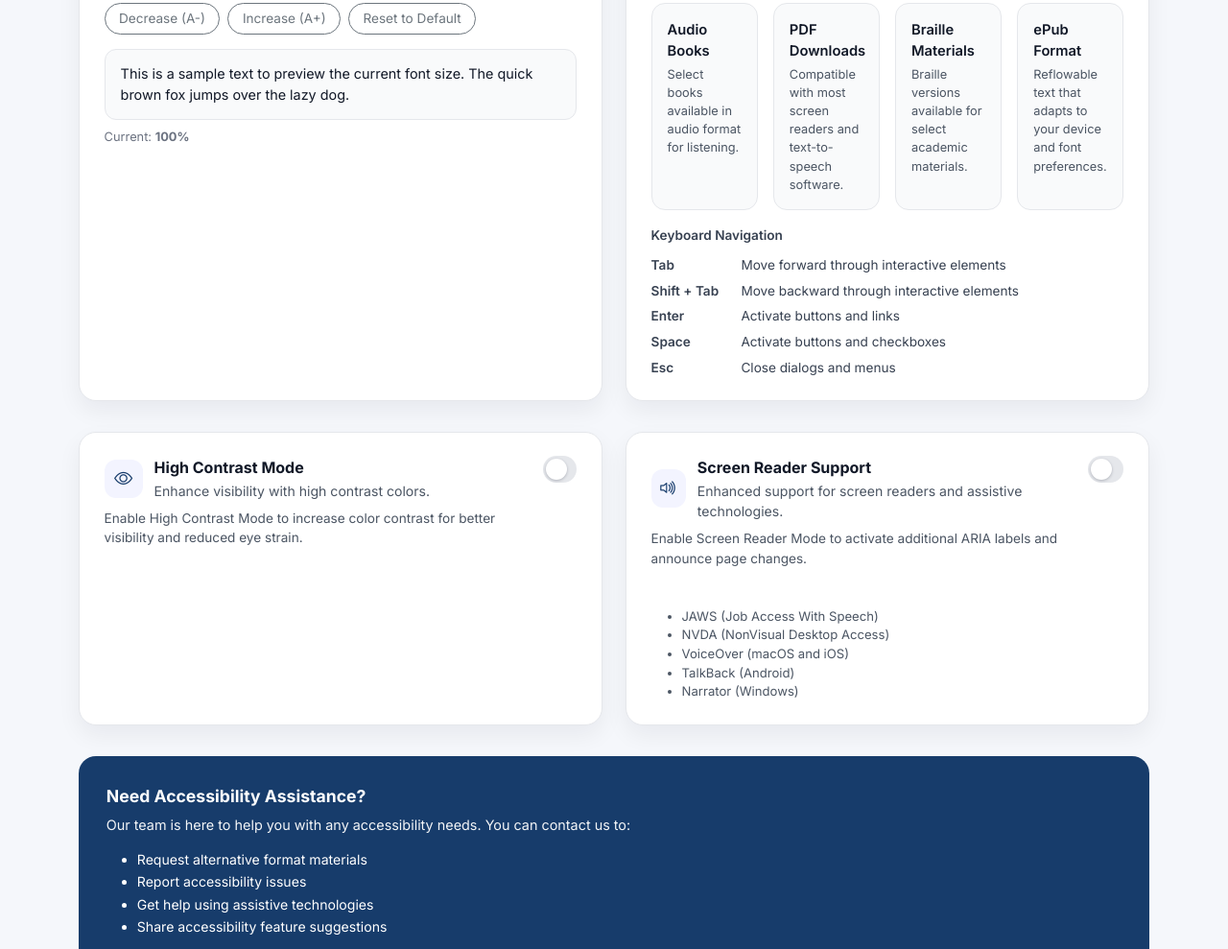
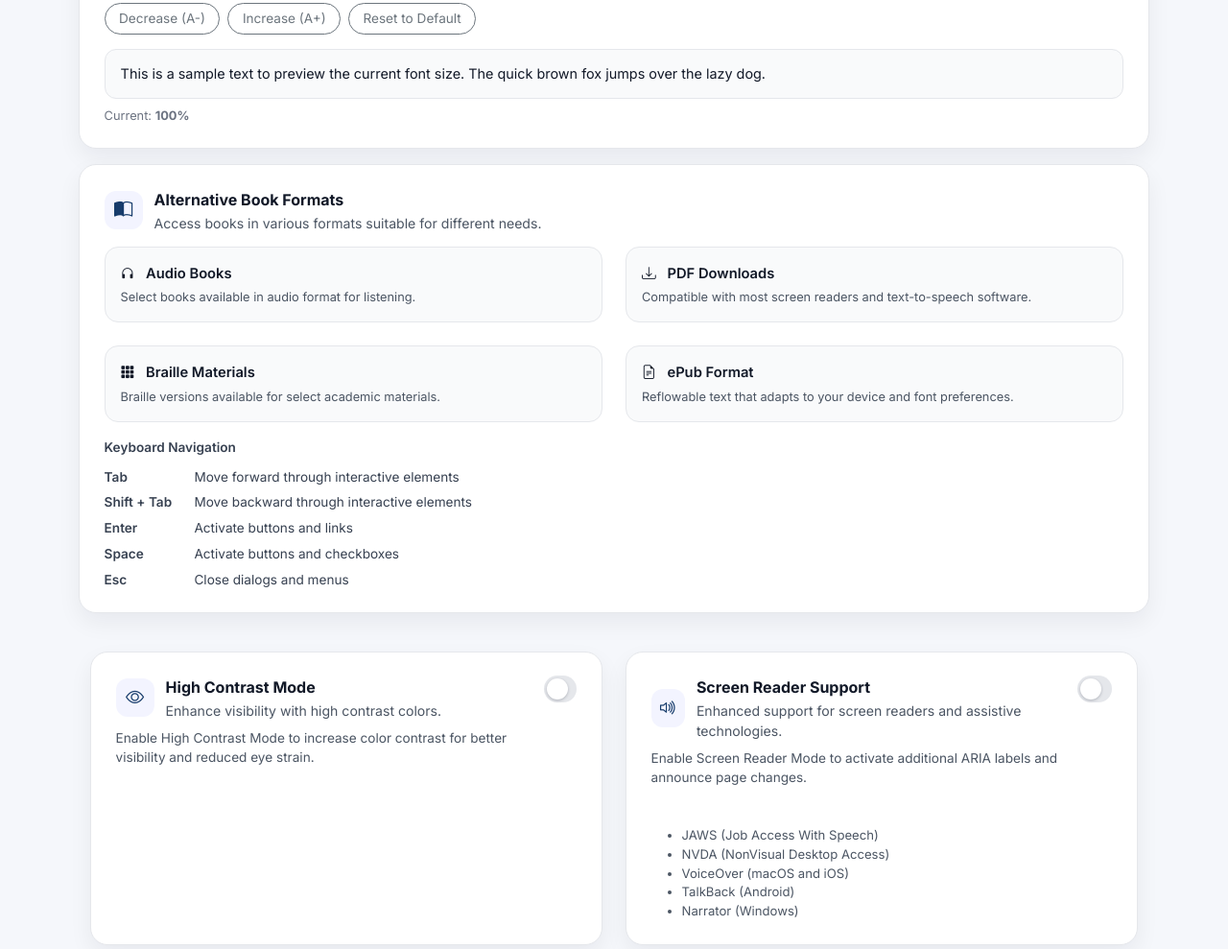
Before and after one commit to ayatkady/eelu-library-hub, a plain HTML site: page frontend/accessibility.html in a window 1280 px wide. Shown: the part 444-1433 px from the top of the page at 96% size. Drawn offline with nearby package versions, Linux system fonts and the light colour scheme; sample sign-in values are in the browser's storage.

Commit message:
Update accessibility page layout with Bootstrap grid

```diff
--- a/frontend/accessibility.html
+++ b/frontend/accessibility.html
@@ -68,7 +68,7 @@
       </div>
 
       <!-- Text size + Alternative formats / Keyboard -->
-      <div class="access-grid-2col">
+      <div class="d-flex flex-column gap-3">
         <div class="access-card">
           <div class="access-card-header">
             <div class="access-card-icon"><i class="bi bi-type"></i></div>
@@ -90,7 +90,7 @@
           <div class="access-text-current">Current: <strong>100%</strong></div>
         </div>
 
-        <div class="access-card">
+        <div class="access-card ">
           <div class="access-card-header">
             <div class="access-card-icon"><i class="bi bi-book-half"></i></div>
             <div>
@@ -99,23 +99,57 @@
             </div>
           </div>
 
-          <div class="access-alt-grid">
+  <div class="row g-4">
+    <div class="col-12 col-md-6">
+
   <div class="access-alt-card">
-              <div class="access-alt-title">Audio Books</div>
-              <p class="access-alt-text">Select books available in audio format for listening.</p>
+    <div class="access-alt-title">
+      <i class="bi bi-headphones me-2"></i>
+      Audio Books
     </div>
+    <p class="access-alt-text">
+      Select books available in audio format for listening.
+    </p>
+  </div>
+  </div>
+
+      <div class="col-12 col-md-6">
   <div class="access-alt-card">
-              <div class="access-alt-title">PDF Downloads</div>
-              <p class="access-alt-text">Compatible with most screen readers and text-to-speech software.</p>
+    <div class="access-alt-title">
+      <i class="bi bi-download me-2"></i>
+      PDF Downloads
     </div>
+    <p class="access-alt-text">
+      Compatible with most screen readers and text-to-speech software.
+    </p>
+  </div>
+  </div>
+
+    <div class="col-12 col-md-6">
  <div class="access-alt-card">
-              <div class="access-alt-title">Braille Materials</div>
-              <p class="access-alt-text">Braille versions available for select academic materials.</p>
+  <div class="access-alt-title">
+    <i class="bi bi-grid-3x3-gap-fill me-2"></i>
+    Braille Materials
   </div>
+
+  <p class="access-alt-text">
+    Braille versions available for select academic materials.
+  </p>
+</div>
+</div>
+    <div class="col-12 col-md-6">
+
   <div class="access-alt-card">
-              <div class="access-alt-title">ePub Format</div>
-              <p class="access-alt-text">Reflowable text that adapts to your device and font preferences.</p>
+    <div class="access-alt-title">
+      <i class="bi bi-file-earmark-text me-2"></i>
+      ePub Format
     </div>
+    <p class="access-alt-text">
+      Reflowable text that adapts to your device and font preferences.
+    </p>
+  </div>
+
+
 </div>
 
           <div class="access-kb-shortcuts mt-3">
@@ -145,40 +179,65 @@
       </div>
 
 <!-- High contrast + Screen reader -->
-      <div class="access-toggle-grid">
-        <div class="access-toggle-card">
+<div class="container mt-4">
+
+  <div class="row g-4">
+
+    <!-- Card 1 -->
+    <div class="col-12 col-lg-6">
+
+      <div class="access-toggle-card h-100">
+
         <div>
           <div class="access-card-header mb-2">
             <div class="access-card-icon"><i class="bi bi-eye"></i></div>
+
             <div>
               <div class="access-card-title">High Contrast Mode</div>
-                <p class="access-card-text mb-0">Enhance visibility with high contrast colors.</p>
+              <p class="access-card-text mb-0">
+                Enhance visibility with high contrast colors.
+              </p>
             </div>
           </div>
+
           <p class="access-toggle-info-text">
             Enable High Contrast Mode to increase color contrast for better visibility and reduced eye strain.
           </p>
         </div>
+
         <div class="toggle-switch" aria-hidden="true">
           <div class="toggle-knob"></div>
         </div>
+
+      </div>
     </div>
 
-        <div class="access-toggle-card">
+    <!-- Card 2 -->
+    <div class="col-12 col-lg-6">
+
+      <div class="access-toggle-card h-100">
+
         <div>
           <div class="access-card-header mb-2">
             <div class="access-card-icon"><i class="bi bi-volume-up"></i></div>
+
             <div>
               <div class="access-card-title">Screen Reader Support</div>
-                <p class="access-card-text mb-0">Enhanced support for screen readers and assistive technologies.</p>
+              <p class="access-card-text mb-0">
+                Enhanced support for screen readers and assistive technologies.
+              </p>
             </div>
           </div>
+
           <p class="access-toggle-info-text">
             Enable Screen Reader Mode to activate additional ARIA labels and announce page changes.
           </p>
 
           <div class="mt-3">
-              <div class="fw-semibold mb-1" style="font-size:0.86rem;">Compatible Screen Readers:</div>
+            <div class="fw-semibold mb-1" style="font-size:0.86rem;">
+              Compatible Screen Readers:
+            </div>
+
             <ul class="mb-0" style="font-size:0.82rem; color:#4b5563;">
               <li>JAWS (Job Access With Speech)</li>
               <li>NVDA (NonVisual Desktop Access)</li>
@@ -188,12 +247,17 @@
             </ul>
           </div>
         </div>
+
         <div class="toggle-switch" aria-hidden="true">
           <div class="toggle-knob"></div>
         </div>
+
       </div>
     </div>
 
+  </div>
+
+</div>
       <!-- Assistance card -->
       <div class="access-assist-card">
         <div class="access-assist-title">Need Accessibility Assistance?</div>
```
Lines whose indentation alone changed are shown as unchanged.
